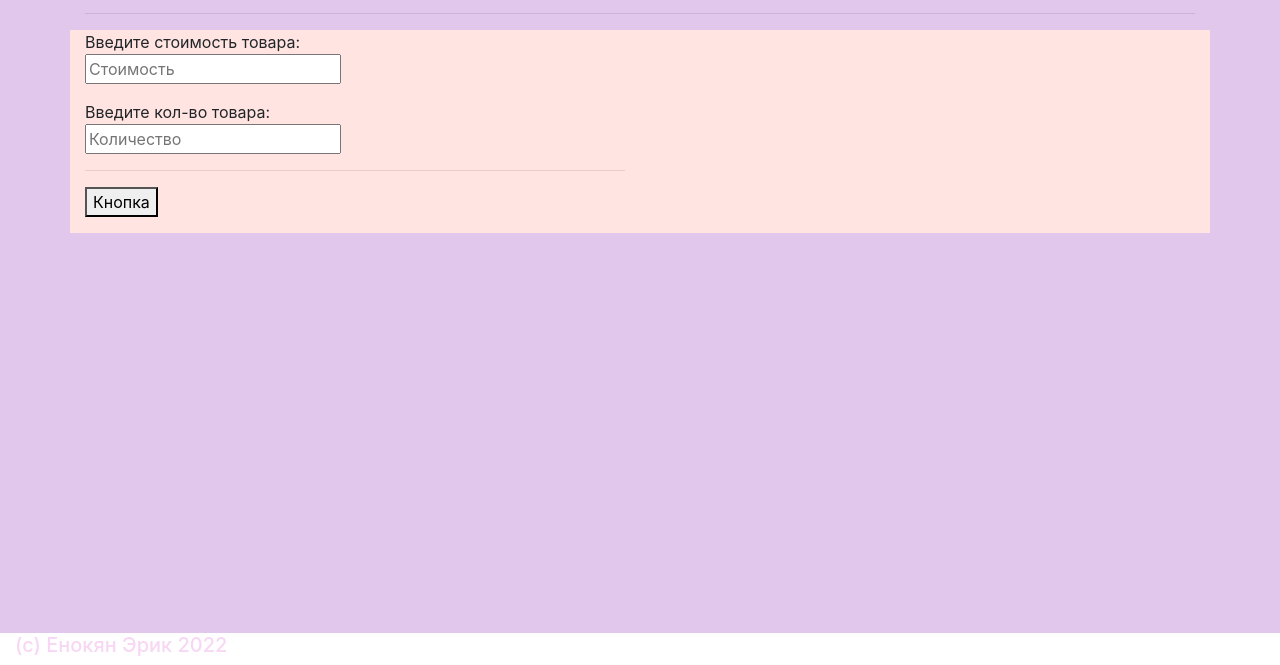
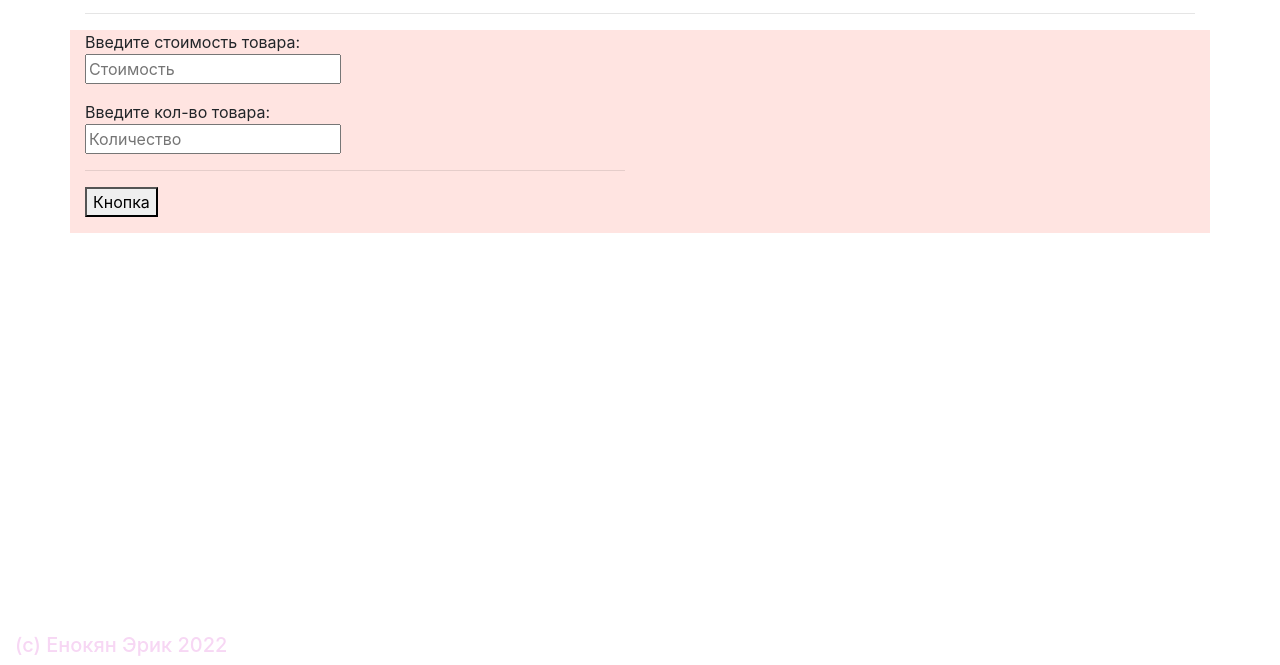
Before and after one commit to Enalinsky/web5, a plain HTML site: page index.html in a window 1280 px wide. Shown: the part 135-800 px from the top of the page. Drawn offline with nearby package versions, Linux system fonts and the light colour scheme.

Commit message:
Update style.css

```diff
--- a/style.css
+++ b/style.css
@@ -1,6 +1,6 @@
 html,
 body {
-  background-color: #e2c7ec;
+  background-color: #FFFFFF;
   height: 100%;
   display: flex;
   flex-direction: column;
```
